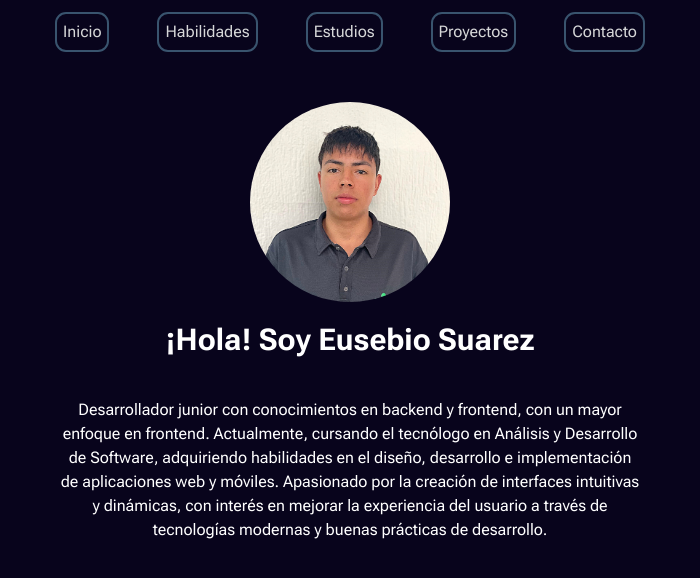
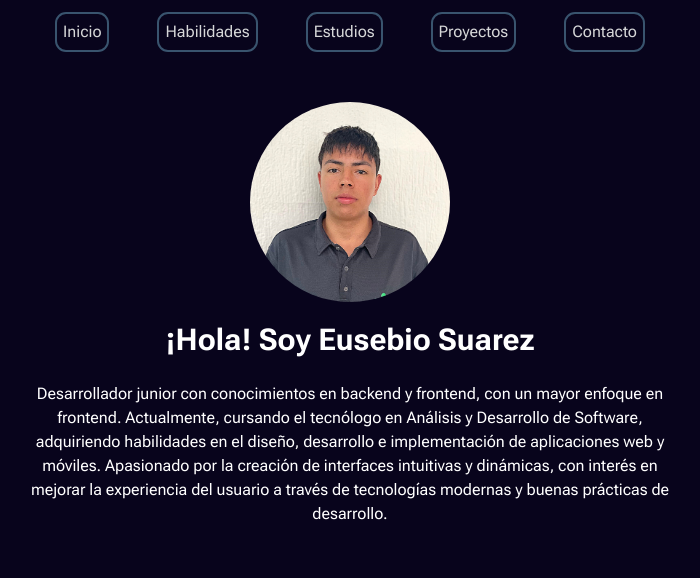
Before and after one commit to Eusebio-suarez/portfolio, a React (Vite) app: page / in a window 1280 px wide. Shown: the top 578 px of the page, without its empty margins (290-990 px from the left). Built offline with nearby package versions, Linux system fonts and the light colour scheme.

Commit message:
Correcion de desborde en el modulo inicio

```diff
--- a/src/components/Pages/Home/Home.jsx
+++ b/src/components/Pages/Home/Home.jsx
@@ -5,7 +5,7 @@ import { MyImg } from '../../Atomics/MyImg/MyImg'
     <div className='flex flex-col items-center text-center'>
       <MyImg/>
       <h1 className='text-white'>¡Hola! Soy Eusebio Suarez</h1>
-      <p className="text-white pt-5 max-w-[580px] m-4">
+      <p className="text-white pt-5 pb-[50px] px-4 ">
       Desarrollador junior con conocimientos en backend y frontend, con un mayor enfoque en frontend.
       Actualmente, cursando el tecnólogo en Análisis y Desarrollo de Software, adquiriendo habilidades en el diseño,
       desarrollo e implementación de aplicaciones web y móviles.
```
